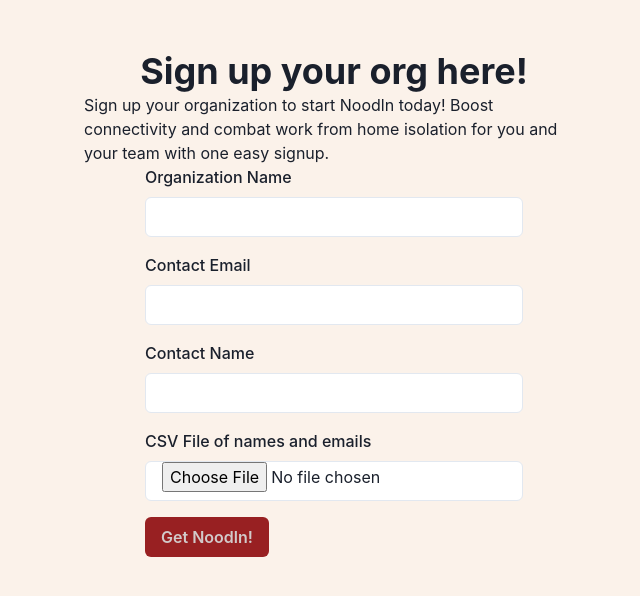
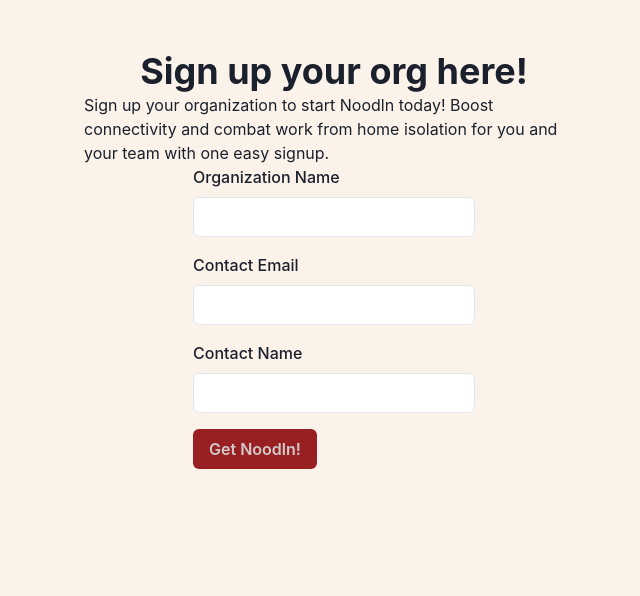
Before and after one commit to jamesgraham320/noodln-front-end, a Next.js app: page /signup in a window 1280 px wide. Shown: the top 596 px of the page, without its empty margins (306-946 px from the left). Built offline with nearby package versions, Linux system fonts and the light colour scheme.

Commit message:
removed excel upload, added social link

```diff
--- a/pages/index.js
+++ b/pages/index.js
@@ -1,7 +1,7 @@
 import styles from "../styles/Home.module.css";
-import ChatterSignup from "../public/components/ChatterSignup";
+import ChatterSignup from "/components/ChatterSignup";
 import Head from "next/head";
-import { getChatters } from "../public/adapters/api.js";
+import { getChatters } from "../adapters/api.js";
 import {
   Text,
   Container,
--- a/pages/signup.js
+++ b/pages/signup/index.js
@@ -1,7 +1,6 @@
 import { useState } from "react";
-import * as XLSX from "xlsx/xlsx.mjs";
 import { useFormik } from "formik";
-import { createOrg } from "../public/adapters/api.js";
+import { createOrg } from "../../adapters/api.js";
 import {
   Text,
   Heading,
@@ -39,12 +38,6 @@
       });
     },
   });
-  const handleFileChange = async (e) => {
-    const data = await e.target.files[0].arrayBuffer();
-    let wb = XLSX.read(data);
-    const sheetData = XLSX.utils.sheet_to_json(wb.Sheets[wb.SheetNames[0]]);
-    orgForm.setFieldValue("chatterData", sheetData);
-  };
 
   return (
     <Flex
@@ -99,18 +92,6 @@
             />
             <FormErrorMessage>We need a name for your org!</FormErrorMessage>
           </FormControl>
-          <FormControl>
-            <FormLabel>CSV File of names and emails</FormLabel>
-            <Input
-              bg="white"
-              type="file"
-              name="orgContactName"
-              accept={
-                ".csv, application/vnd.ms-excel, application/vnd.openxmlformats-officedocument.spreadsheetml.sheet, .numbers"
-              }
-              onChange={handleFileChange}
-            />
-          </FormControl>
           <Button bg="#982022" color="#d2caca" type="submit">
             Get Noodln!
           </Button>
```
Also changed, not shown: components/ChatterSignup.js (renamed from public/components/ChatterSignup.js, +16 -1 lines), hooks/useOrganizationData.js (added, +10 -0 lines), pages/signup/[id]/index.js (added, +22 -0 lines), adapters/api.js (renamed from public/adapters/api.js).
